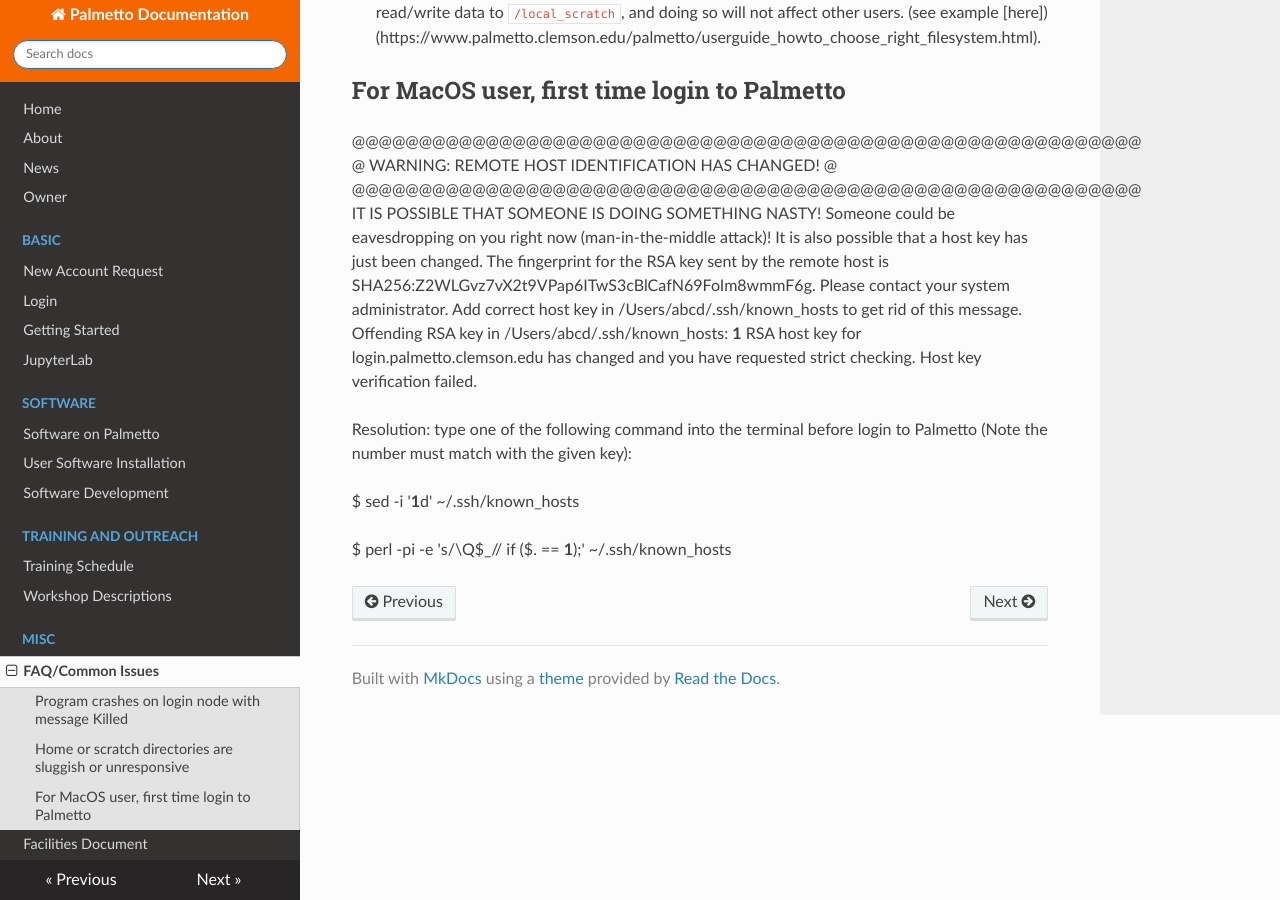
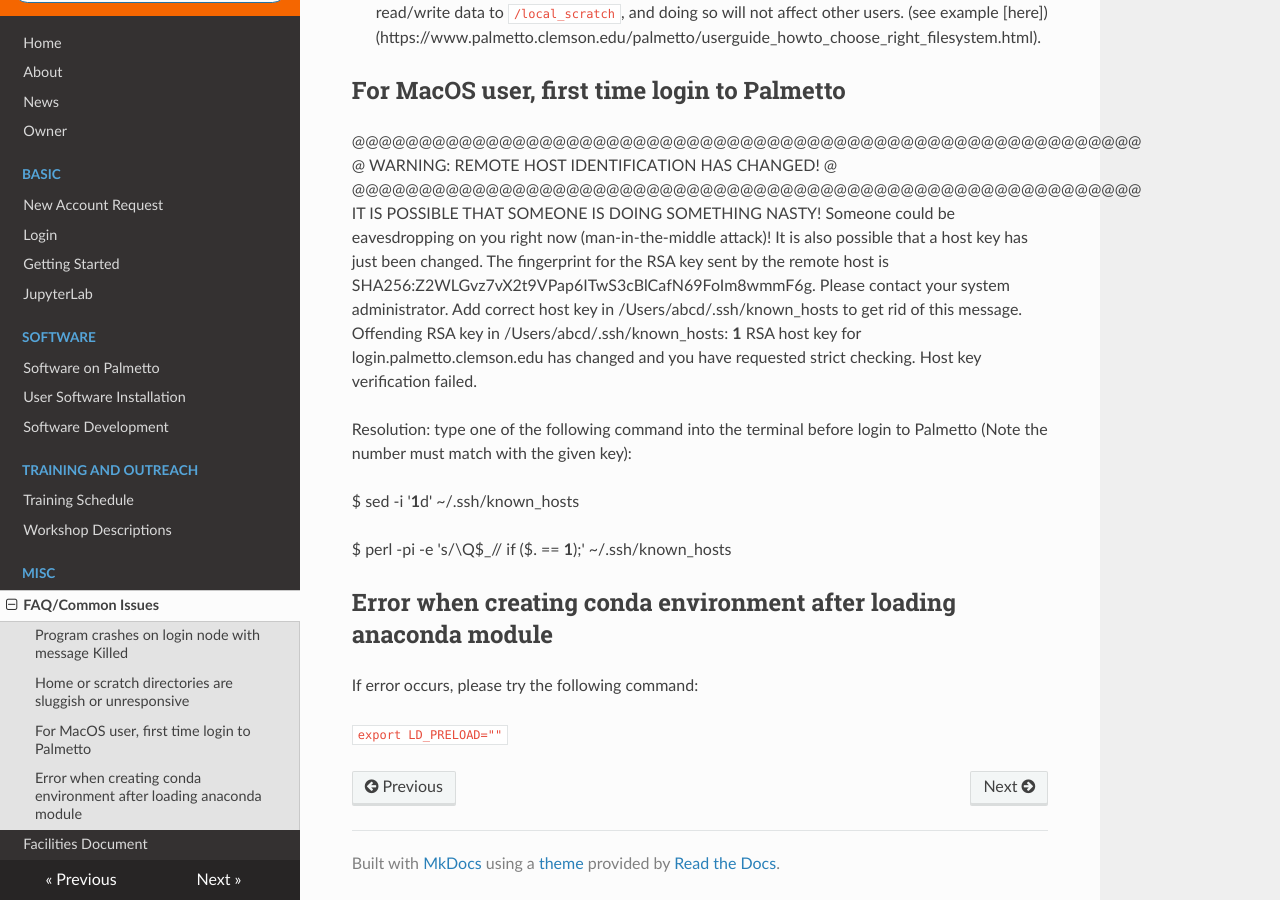
Before and after one commit to clemsonciti/palmetto-documentation, an MkDocs documentation site: the page built from docs/faq/common.md, in a window 1280 px wide and 900 px high, scrolled down 785 px. Built offline with MkDocs 1.6.1, drawn with Linux system fonts in a browser that asks for light colours; nearby versions of some CDN libraries.

Commit message:
Add export LD_PRELOAD=""

```diff
--- a/docs/faq/common.md
+++ b/docs/faq/common.md
@@ -55,3 +55,8 @@ Resolution: type one of the following command into the terminal before login to
 $ sed -i '**1**d' ~/.ssh/known_hosts
 
 $ perl -pi -e 's/\Q$_// if ($. == **1**);' ~/.ssh/known_hosts
+
+## Error when creating conda environment after loading anaconda module
+If error occurs, please try the following command:
+
+`export LD_PRELOAD="" `
```
